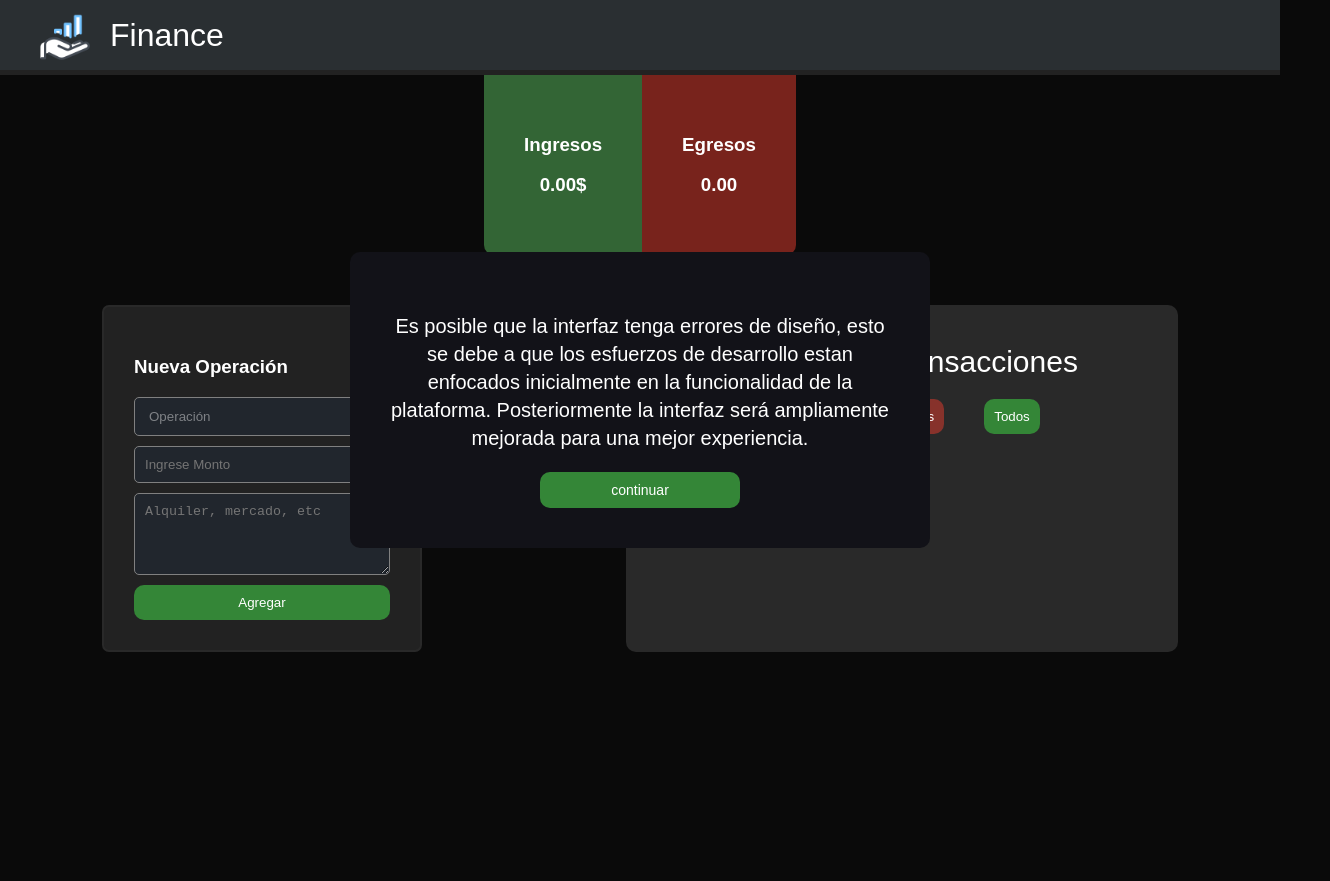
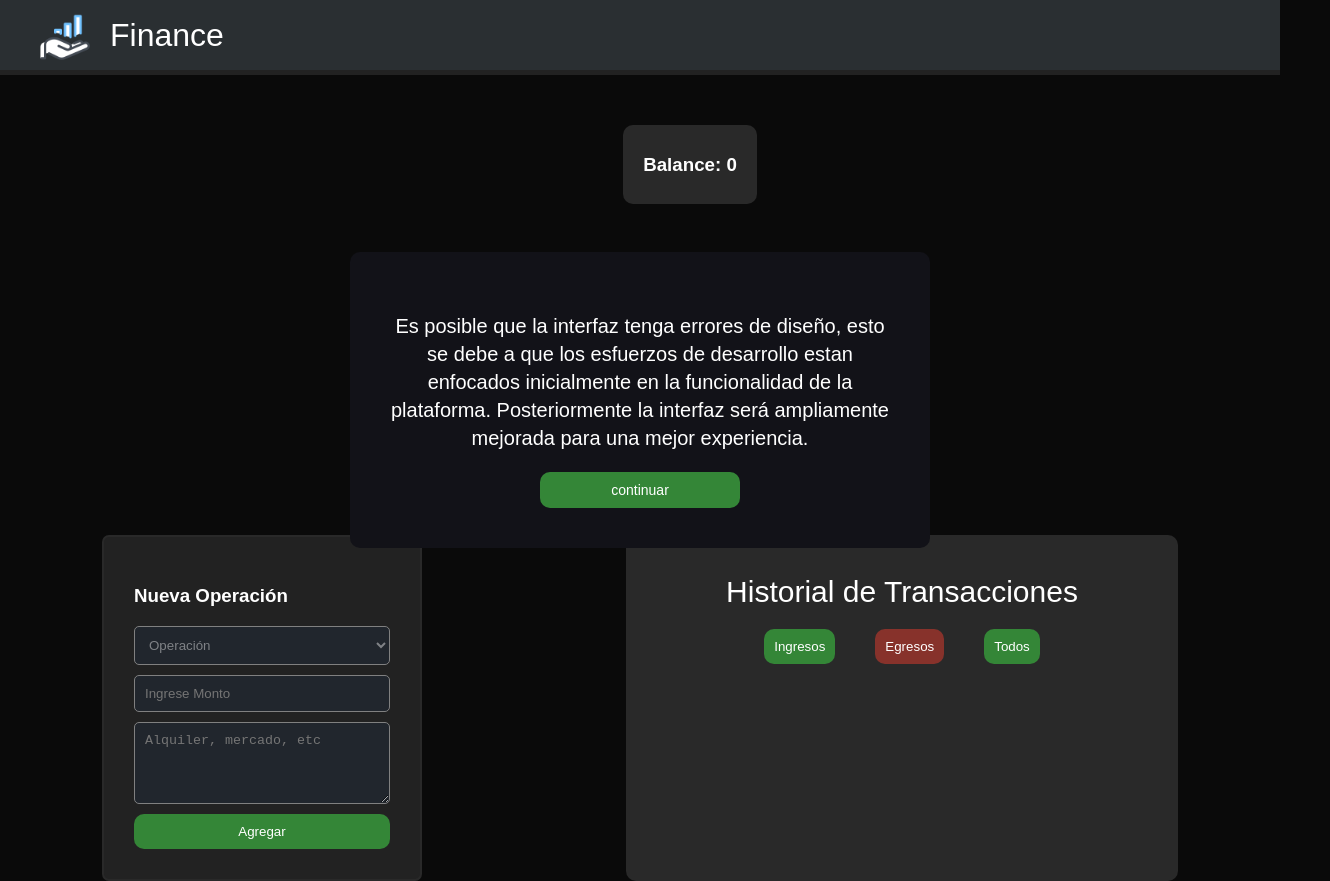
Before and after one commit to Judiazp/administration-app, a React (Create React App) app: page / in a window 1280 px wide. Shown: the whole page, 1330 px wide, since content can reach past the window. Before the commit the page ends 800 px from the top, so only its background shows below. Built offline with nearby package versions, Linux system fonts and the light colour scheme.

Commit message:
Implementando el calculo del balance

```diff
--- a/src/components/organisms/balance/balance.css
+++ b/src/components/organisms/balance/balance.css
@@ -1,10 +1,27 @@
-.balance {
+.content-balance {
     color: #fff;
-    height: 20%;
+}
+
+.content-calculation {
     width: 100%;
     display: flex;
     justify-content: center;
-    margin-bottom: 50px;
+    margin: 0 50px;
+}
+
+.balance-calculation {
+    background-color: #292929;
+    padding: 10px 20px 10px 20px;
+    text-align: center;
+    margin: 50px;
+    border-radius: 10px;
+}
+
+.balance {
+    width: 100%;
+    display: flex;
+    justify-content: center;
+    margin: 50px;
 }
 
 .content-item-balance {
--- a/src/components/organisms/balance/index.jsx
+++ b/src/components/organisms/balance/index.jsx
@@ -1,18 +1,37 @@
 import React from 'react'
 import './balance.css'
 
-export const Balance = () => {
+export const Balance = ({ records }) => {
+
+    const { transactions } = records
+
+    let totalRevenues = 0;
+    let totalExpenses = 0;
+
+    transactions.filter(({ operation }) => operation === 'Ingreso').forEach(({ amount }) => {
+        totalRevenues += parseInt(amount)
+    });
+
+    transactions.filter(({operation}) => operation === 'Egreso').forEach(({ amount }) => {
+        totalExpenses += parseInt(amount)
+    })
+
     return (
-        <div className="balance">
-            <div className="content-icome content-item-balance">
-                <h3>Ingresos</h3>
-                {/* <h3> { income } $</h3> */}
-                <h3> 0.00$ </h3>
+        <div className="content-balance">
+            <div className="content-calculation">
+                <div className="balance-calculation balance-calculation">
+                    <h3>Balance: { totalRevenues - totalExpenses } </h3>
+                </div>
             </div>
-            <div className="content-expenses content-item-balance">
-                <h3>Egresos</h3>
-                {/* <h3> { expenses } $</h3> */}
-                <h3>0.00</h3>
+            <div className="balance">
+                <div className="content-icome content-item-balance">
+                    <h3>Ingreso</h3>
+                    <h3> { totalRevenues } $</h3>
+                </div>
+                <div className="content-expenses content-item-balance">
+                    <h3>Egreso</h3>
+                    <h3> { totalExpenses } $</h3>
+                </div>
             </div>
         </div>
     )
--- a/src/components/pages/financeBoard/index.jsx
+++ b/src/components/pages/financeBoard/index.jsx
@@ -14,13 +14,6 @@ const FinanceBoard = () => {
     })
 
     const [modal, setModal] = useState(true);
-    // const [balance, setBalance] = useState({
-    //     ingresos: 0,
-    //     egresos: 0,
-    // })
-
-    // const { ingresos, egresos } = balance
-
 
     const addRecord = (operation, amount, description) => {
         const newTrans = {
@@ -77,9 +70,6 @@ const FinanceBoard = () => {
         })
     }
 
-    // let egresos = records.transactions.filter(trans => trans.operation === 'Egreso')
-    // let ingresos = records.transactions.filter(trans => trans.operation === 'Ingreso')
-
     const handleClick = () => {
         setModal(false)
     }
@@ -87,7 +77,7 @@ const FinanceBoard = () => {
     return (
         <>
             <Header />
-            <Balance  />
+            <Balance records={ records } />
             <section className = " bodyPages">
                 <Form addRecord={ addRecord } />
                 <Historical
```
